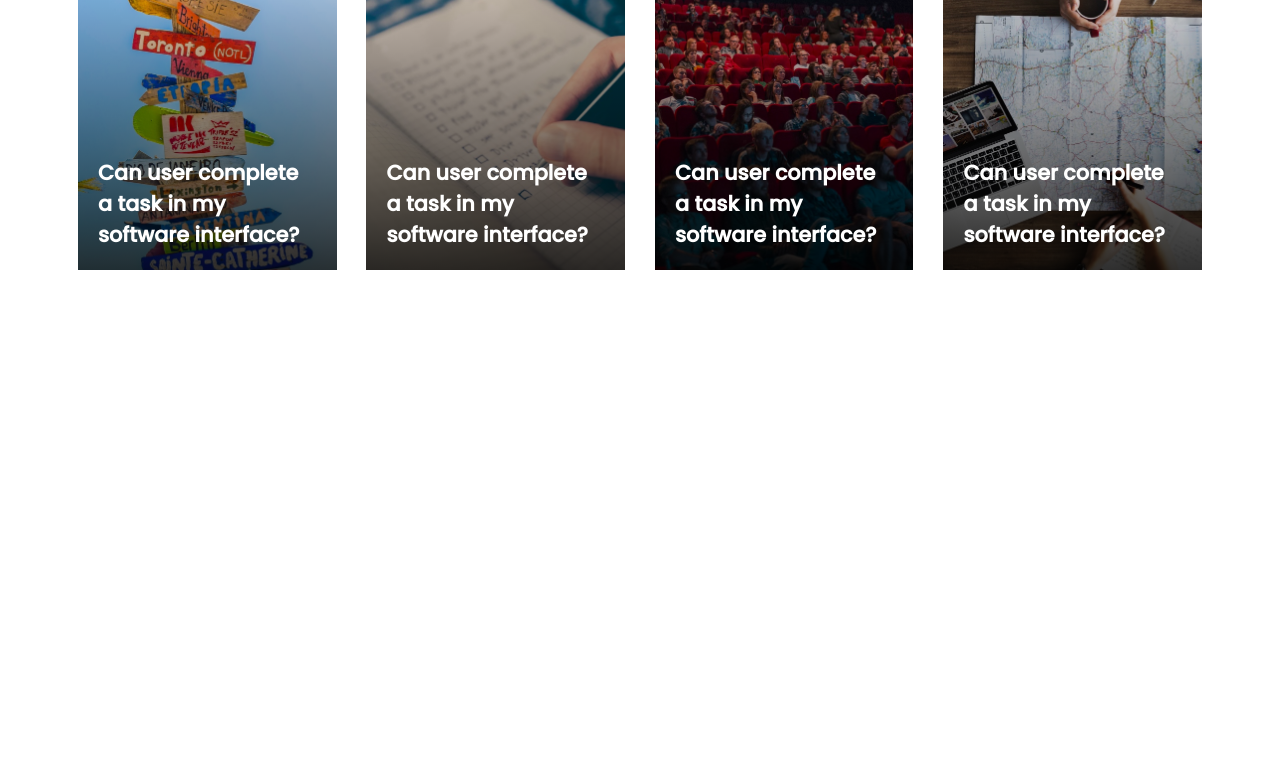
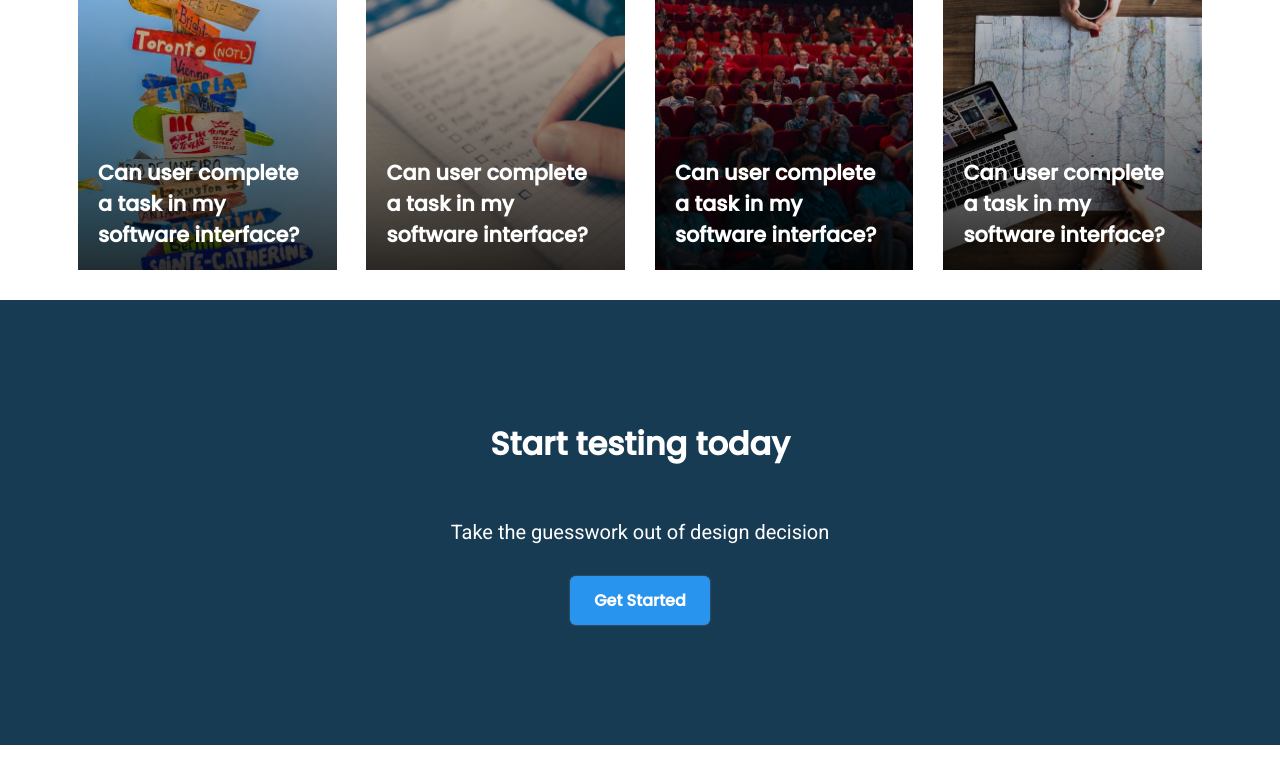
Before and after one commit to avanish-cse/UsabilityHub-Clone, a plain HTML site: page index.html in a window 1280 px wide. Shown: the part 3500-4284 px from the top of the page. Drawn offline with Linux system fonts and the light colour scheme.

Commit message:
Add cta section

```diff
--- a/css/style.css
+++ b/css/style.css
@@ -284,3 +284,23 @@ header {
     color: white;
 
 }
+
+/* CTA Section */
+
+.cta-section-container {
+    flex-direction: column;
+    gap: 30px;
+    color: white;
+}
+
+.cta-section {
+    display: block;
+    padding: 120px var(--padding-inline-section);
+    background-color: #183b54;
+
+}
+
+.cta-section-container p {
+    color: white;
+    margin-top: 20px;
+}
--- a/index.html
+++ b/index.html
@@ -208,7 +208,16 @@
         </div>
     </section>
 
-    <sectionn class="cta-section"></sectionn>
+
+    <!-- CTA Section -->
+
+    <sectionn class="cta-section">
+        <div class="container flex cta-section-container">
+            <h2>Start testing today</h2>
+            <p>Take the guesswork out of design decision</p>
+            <a href="#" class="primary-button">Get Started</a>
+        </div>
+    </sectionn>
 
     <footer>
 
```
